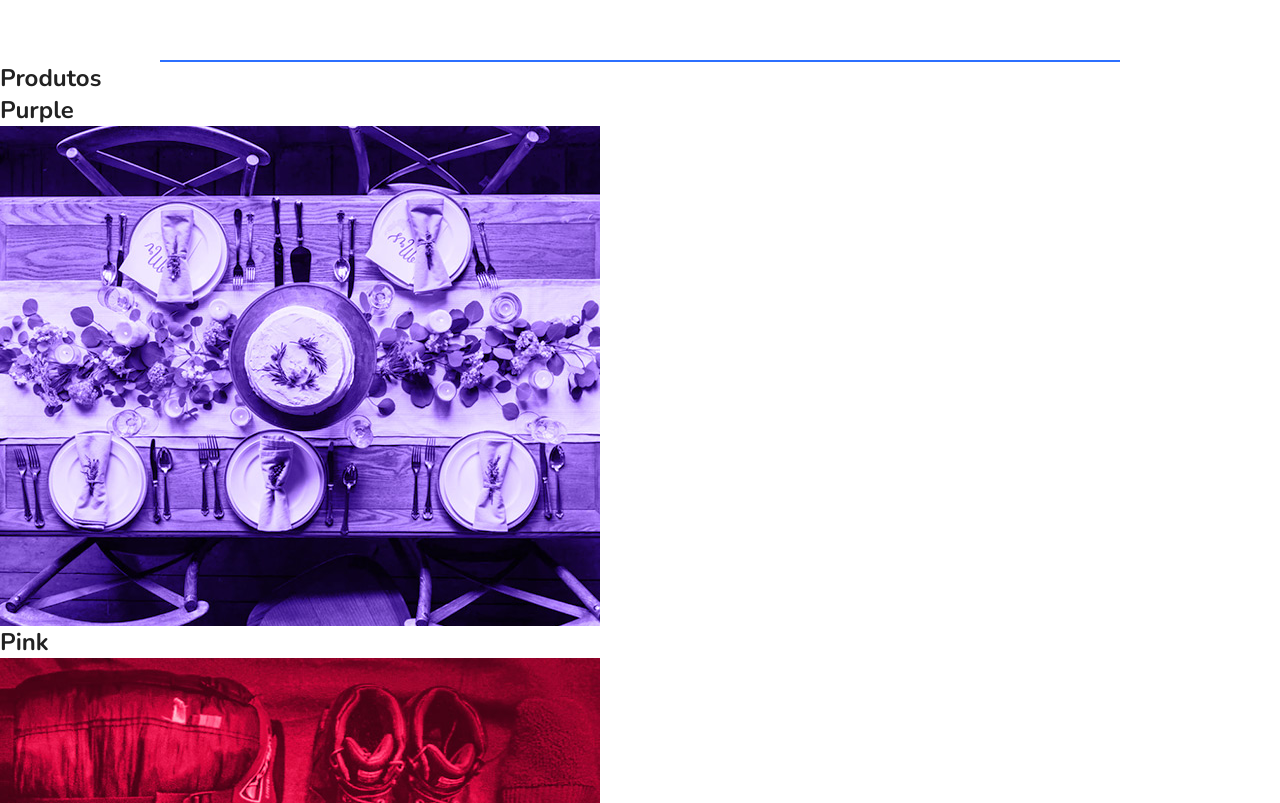
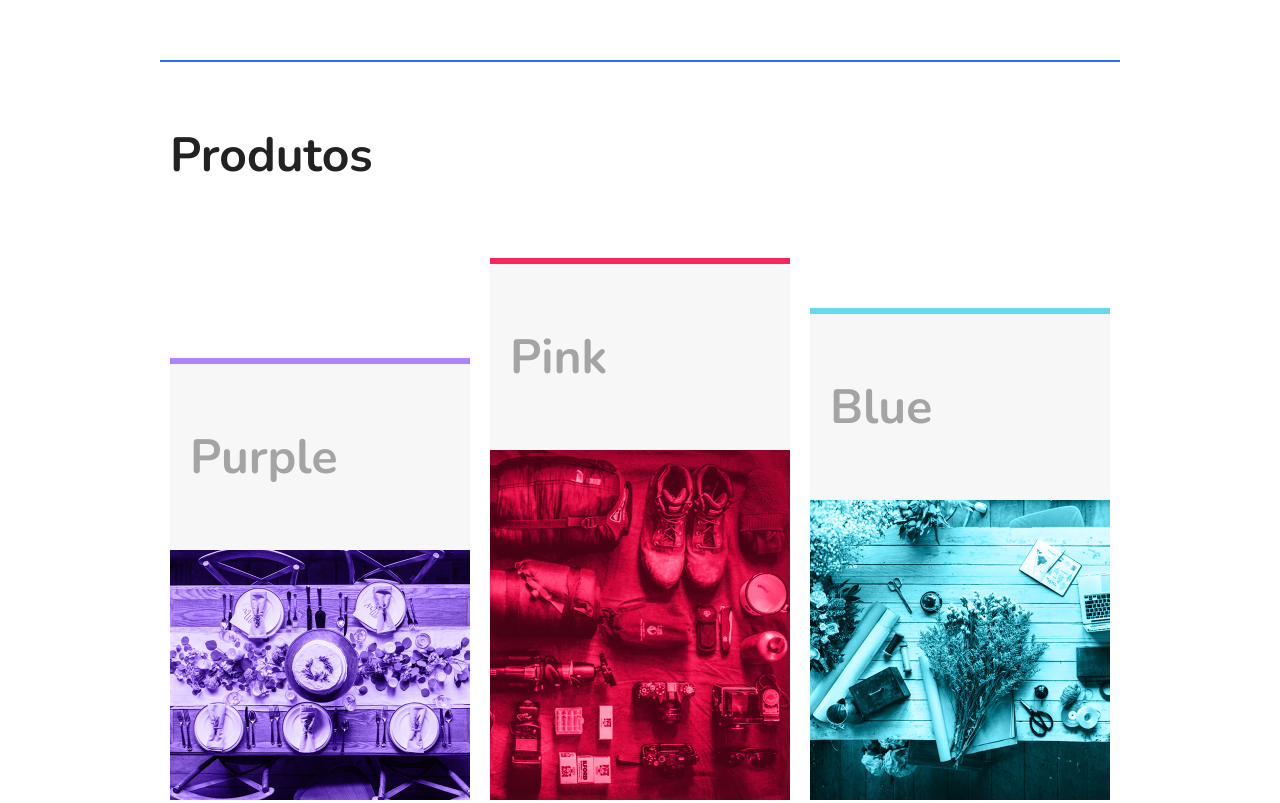
Before and after one commit to grlgmrs/origamid, a plain HTML site: page CSS Flexbox/index.html in a window 1280 px wide. Shown: the part 949-1752 px from the top of the page. Drawn offline with nearby package versions, Linux system fonts and the light colour scheme.

Commit message:
FlexBlog: Aula 7

```diff
--- a/CSS Flexbox/css/style.css
+++ b/CSS Flexbox/css/style.css
@@ -141,3 +141,45 @@ img {
   flex: 1 1 160px;
   margin: 0 10px;
 }
+
+/* Produtos */
+
+.produtos {
+  max-width: var(--max-width);
+  margin: 60px auto;
+}
+
+.produtos h1 {
+  font-size: 3em;
+  margin: 0 10px 60px 10px;
+}
+
+.produtos-container {
+  display: flex;
+  flex-wrap: wrap;
+  align-items: flex-end;
+}
+
+.produtos-item {
+  flex: 1 1 175px;
+  margin: 10px;
+}
+
+.produtos-item h2 {
+  font-size: 3em;
+  color: #a4a4a4;
+  background: #f7f7f7;
+  padding: 60px 20px;
+}
+
+.purple {
+  border-top: 6px solid #ae81ff;
+}
+
+.pink {
+  border-top: 6px solid #f9265e;
+}
+
+.blue {
+  border-top: 6px solid #66d9eb;
+}
```
